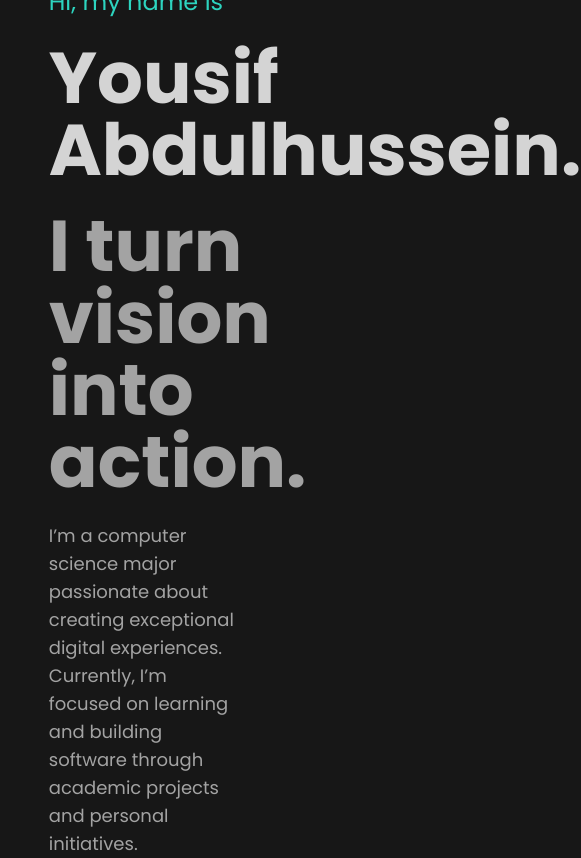
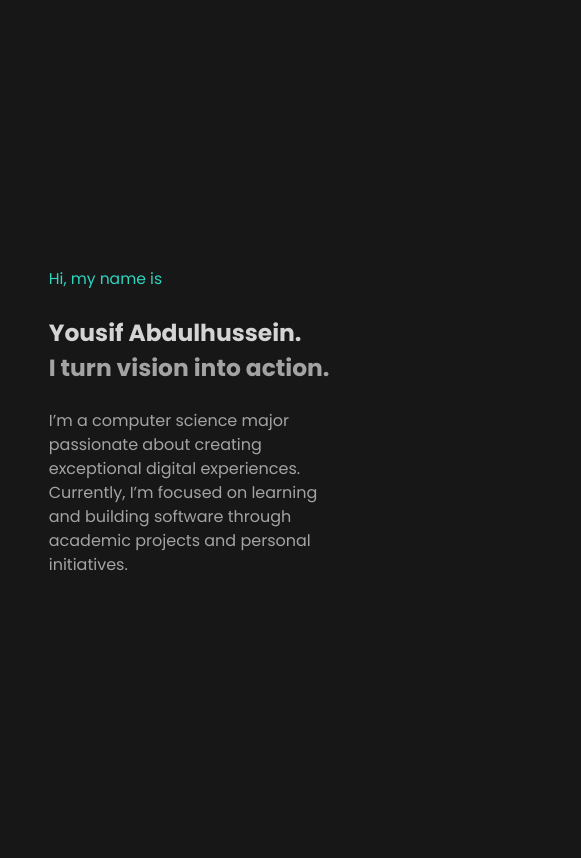
Before and after one commit to Yaucrates/porfolio, a SvelteKit app: page / in a window 390 px wide. Shown: the whole page, 581 px wide, since content can reach past the window. Built offline with nearby package versions, Linux system fonts and the light colour scheme; a web font is replaced by a local one.

Commit message:
Responsive and Animated Homepage

```diff
--- a/src/lib/components/Navbar/Navbar.svelte
+++ b/src/lib/components/Navbar/Navbar.svelte
@@ -4,7 +4,7 @@
 	import NavFooter from "$lib/components/Navbar/NavFooter.svelte";
 </script>
 
-<nav class="hidden transition h-screen w-48 border-e-2 fixed base:flex flex-col border-neutral-800 select-none">
+<nav class="hidden transition h-screen w-48 border-e-2 fixed md:flex flex-col border-neutral-800 select-none">
     <NavHeader />
     <NavBody />
     <NavFooter />
--- a/src/routes/+layout.svelte
+++ b/src/routes/+layout.svelte
@@ -18,7 +18,7 @@
 </script>
 
 <Navbar />
-<div class="base:ml-48">
+<div class="md:ml-48">
     <slot />
 </div>
 
--- a/src/routes/+page.svelte
+++ b/src/routes/+page.svelte
@@ -1,14 +1,20 @@
 <script lang="ts">
     // import type { PageData } from './$types';
+    import OnMount from "$lib/components/OnMount.svelte";
+    import { fly } from "svelte/transition"
 
     // export let data: PageData;
 </script>
 
-<div class="h-screen flex justify-center items-center select-none">
-    <div class="w-3/4 gap-6 flex flex-col justify-center">
-        <h3 class="text-2xl text-teal-400">Hi, my name is</h3>
-        <h1 class="text-7xl font-bold text-neutral-300">Yousif Abdulhussein.</h1>
-        <h2 class="text-7xl font-bold text-neutral-400">I turn vision into action.</h2>
-        <p class="w-2/3 text-lg text-neutral-400">I’m a computer science major passionate about creating exceptional digital experiences. Currently, I’m focused on learning and building software through academic projects and personal initiatives.</p>
+<OnMount>
+    <div class="h-screen flex justify-center items-center select-none">
+        <div class="w-3/4 gap-6 flex flex-col justify-center">
+            <h3 in:fly={{ y: 200, duration: 1300 }} class="text-[14px] min-[350px]:text-[4vw] sm:text-2xl text-teal-400">Hi, my name is</h3>
+            <div class="text-[21px] min-[350px]:text-[6vw] sm:text-[5vw] md:text-[4.6vw] font-bold">
+                <h1 in:fly={{ y: 300, duration: 1200 }} class="text-neutral-300">Yousif Abdulhussein.</h1>
+                <h2 in:fly={{ y: 400, duration: 1100 }} class="text-neutral-400">I turn vision into action.</h2>
+            </div>
+            <p in:fly={{ y: 500, duration: 1000 }} class="sm:w-2/3 text-base sm:text-lg text-neutral-400">I’m a computer science major passionate about creating exceptional digital experiences. Currently, I’m focused on learning and building software through academic projects and personal initiatives.</p>
+        </div>
     </div>
-</div>
+</OnMount>
--- a/tailwind.config.js
+++ b/tailwind.config.js
@@ -2,9 +2,6 @@
 export default {
 	content: ['./src/**/*.{html,js,svelte,ts}'],
 	theme: {
-        screens: {
-            'base': '810px'
-        },
 		extend: {
             colors: {
                 neutral: {
```
